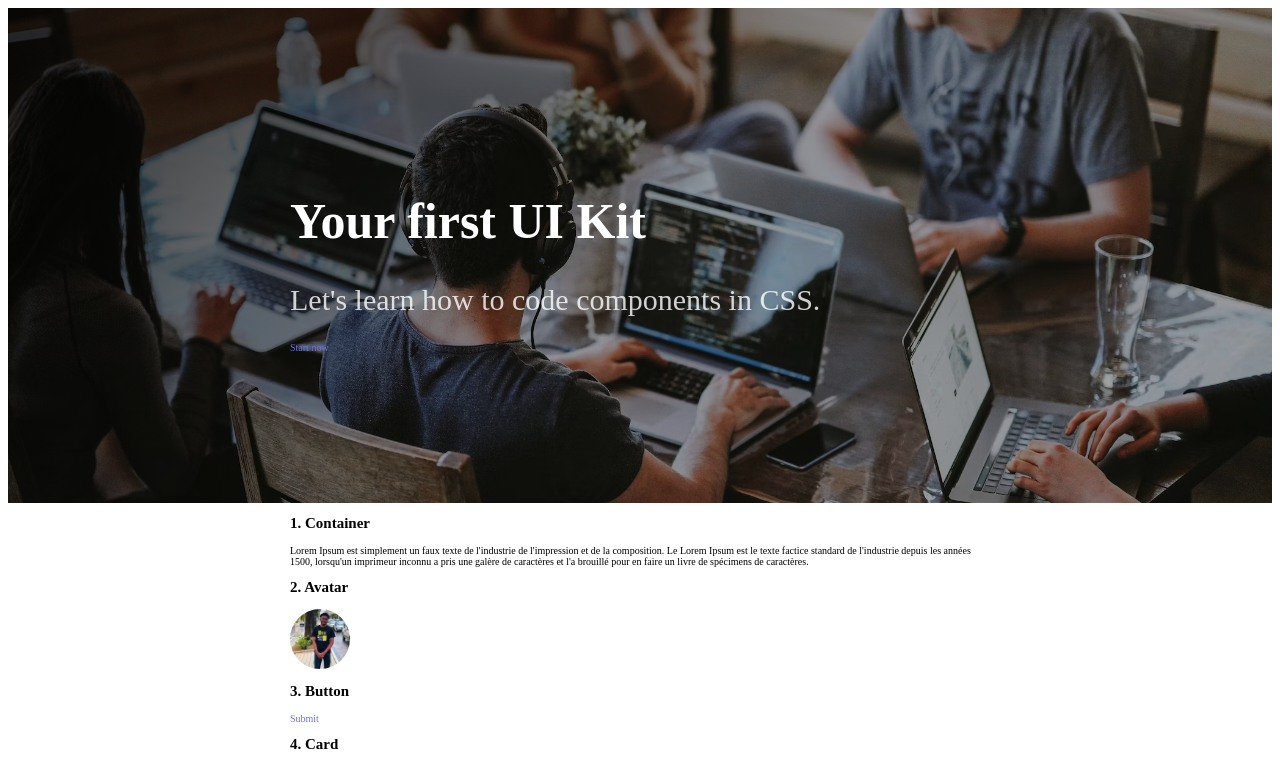
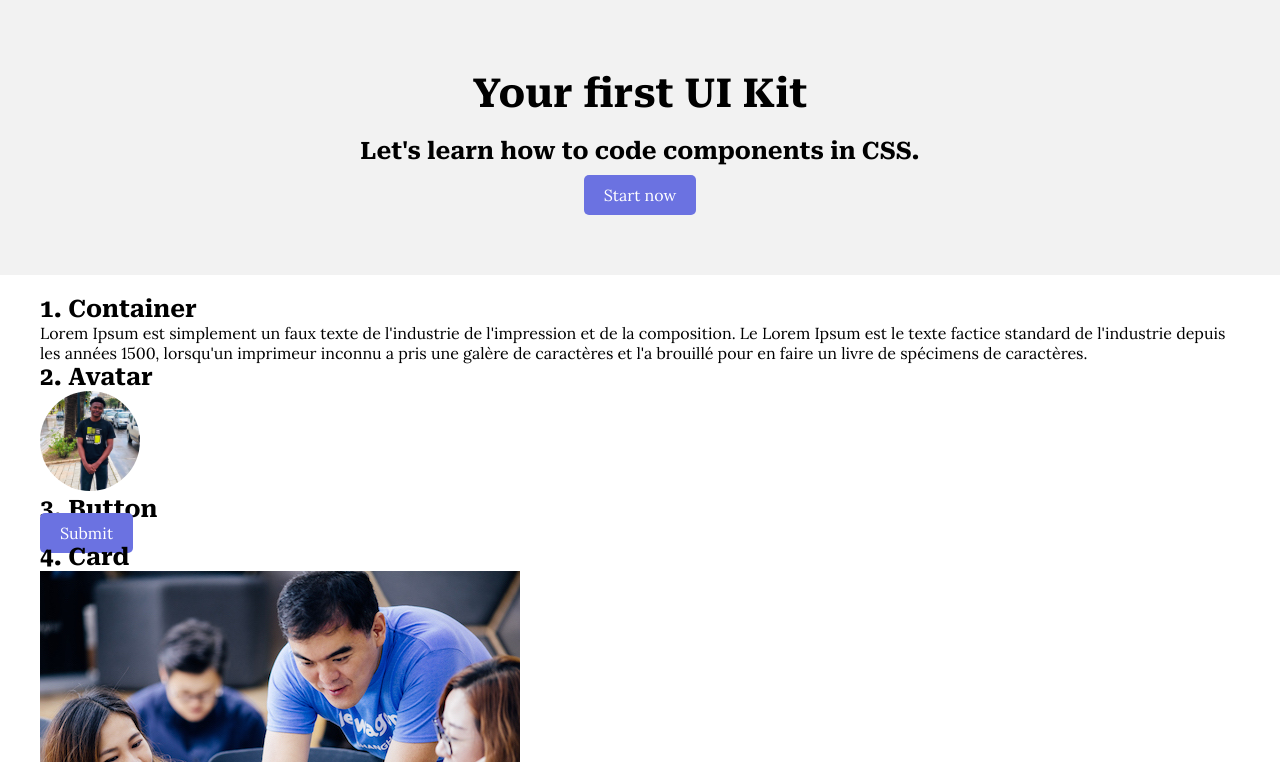
Before and after one commit to DjamboMarcellin/secondsite, a plain HTML site: page index.html in a window 1280 px wide. Shown: the top 762 px of the page. Drawn offline with Linux system fonts and the light colour scheme; a script that the page names is missing.

Commit message:
Update style.css

```diff
--- a/css/style.css
+++ b/css/style.css
@@ -1,24 +1,71 @@
-@import url('https://fonts.googleapis.com/css2? family= Lora & family= Roboto+Serif:opsz@8..144 & display=swap');
+@import url('https://fonts.googleapis.com/css2?family=Lora:wght@400;700&family=Roboto+Serif:wght@400;700&display=swap');
 
-@import url("components/container.css");
-@import url("components/avatar.css");
-@import url("components/button.css");
-@import url("components/banner.css");
+/* Réinitialisation de la marge et du rembourrage */
+body, h1, h2, h3, p, ul, ol, li {
+	margin: 0;
+	padding: 0;
+}
 
 body {
-	font-family: 'Lora' serif;
-	font-size: 10px;
+	font-family: 'Lora', serif;
+	font-size: 16px;
 }
-h1,h2,h3{
-	font-family: 'Roboto' sans-serif;
+
+h1, h2, h3 {
+	font-family: 'Roboto Serif', serif;
 	font-weight: bold;
 }
 
-a{
+a {
 	text-decoration: none;
-	color:#6B72E1;
+	color: #6B72E1;
 	transition: color 0.3s ease;
 }
-a:hover{
+
+a:hover {
 	color: yellow;
 }
+
+/* Ajoutez les styles spécifiques pour les composants suivants */
+
+/* components/container.css */
+.container {
+	max-width: 1200px;
+	margin: 0 auto;
+	padding: 20px;
+}
+
+/* components/avatar.css */
+.avatar {
+	width: 100px;
+	height: 100px;
+	border-radius: 50%;
+	object-fit: cover;
+}
+
+/* components/button.css */
+.btn_blue {
+	background-color: #6B72E1;
+	color: #fff;
+	padding: 10px 20px;
+	border-radius: 5px;
+}
+
+/* components/banner.css */
+.banner {
+	background-color: #f2f2f2;
+	padding: 50px 0;
+	text-align: center;
+}
+
+.banner h1 {
+	font-size: 2.5rem;
+	margin-bottom: 20px;
+}
+
+.banner h2 {
+	font-size: 1.5rem;
+	margin-bottom: 20px;
+}
+
+/* Ajoutez les autres styles spécifiques pour vos composants */
```
